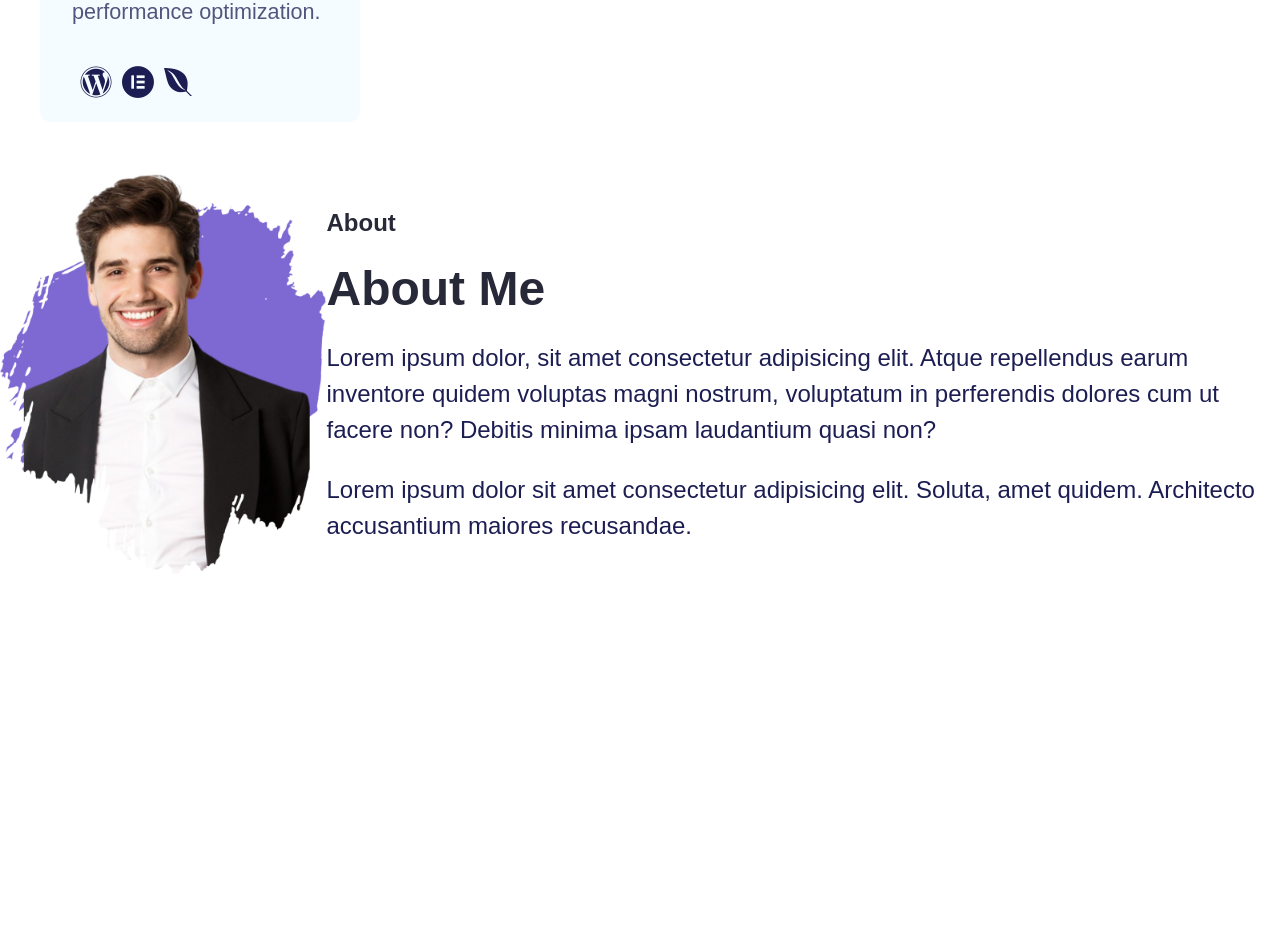
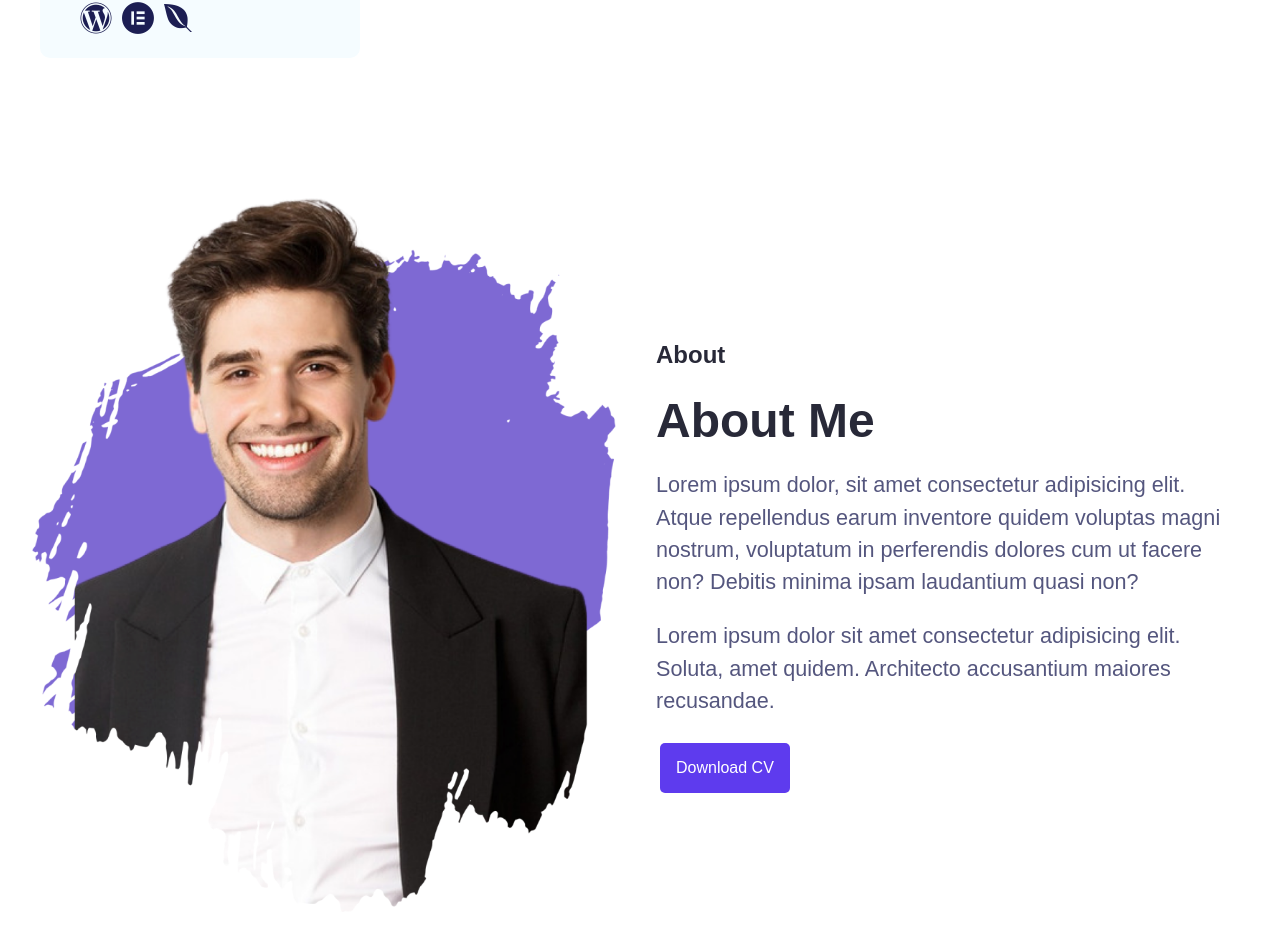
Before and after one commit to Ambush08/Personal-Portfolio, a React (Vite) app: page / in a window 1280 px wide. Shown: the part 1705-2650 px from the top of the page. Before the commit the page ends 2283 px from the top, so only its background shows below. Built offline with nearby package versions, Linux system fonts and the light colour scheme.

Commit message:
Create projects component

```diff
--- a/src/App.css
+++ b/src/App.css
@@ -18,7 +18,7 @@ body{
 }
 
 a{
-    color: var(--primary);
+    color: var(--darkblue);
     text-decoration: none;
 }
 
@@ -45,6 +45,20 @@ li{
 
 .btn-primary{
     background: var(--primary);
+    color: var(--white);
+}
+
+.btn-secondary{
+    background: var(--white);
+    color: var(--primary);
+    border: 1px solid var(--primary);
+}
+
+.btn-secondary:hover{
+    background: var(--primary);
+}
+
+.btn-secondary a:hover{
     color: var(--white);
 }
 
--- a/src/Pages/Home/AboutMe.css
+++ b/src/Pages/Home/AboutMe.css
@@ -0,0 +1,115 @@
+:root {
+    --primary: #5e3bee;
+    --heading-color: #282938;
+    --bg-shade: #f5fcff;
+    --github: #e62872;
+    --darkblue: #1c1e53;
+    --black: #000;
+    --white: #fff;
+}
+
+.about-me{
+    width: 100%;
+    background: var(--white);
+}
+
+.about-container{
+    display: flex;
+    flex-direction: column;
+    align-items: center;
+    justify-content: center;
+    max-width: 468px;
+    margin: 5em auto;
+    padding-top: 3em;
+}
+
+.about-img{
+    width: 70%;
+    min-width: 300px;
+}
+
+.about-content{
+    margin: 0 2.5em;
+}
+
+.about-header{
+    text-align: center;
+}
+
+.about-info{
+    text-align: center;
+}
+
+.about-info p{
+    font-size: 1.25rem;
+    line-height: 1.5;
+    opacity: .75;
+}
+
+
+
+
+
+/* Media Queries */
+@media(min-width: 469px){
+    .about-container{
+        max-width: 767px;
+    }
+
+    .about-img{
+        width: 70%;
+        min-width: 350px;
+    }
+
+    .about-info p{
+        font-size: 1.3rem;
+    }
+
+}
+
+@media(min-width: 768px){
+    .about-container{
+        max-width: 1023px;
+    }
+
+    .about-img{
+        min-width: 400px;
+    }
+
+    .about-info p{
+        font-size: 1.35rem;
+    }
+}
+
+@media(min-width: 1024px){
+    .about-container{
+        max-width: 1443px;
+        flex-direction: row;
+        align-items: center;
+        justify-content: center;
+    }
+
+    .about-img{
+        margin-left: 2em;
+        width: 50%;
+    }
+
+    .about-content{
+        display: flex;
+        flex-direction: column;
+        align-items: flex-start;
+        width: 50%;
+    }
+
+    .about-title{
+        text-align: left;
+    }
+
+    .about-description{
+        text-align: left;
+    }
+
+    .about-info p{
+        text-align: left;
+    }
+}
--- a/src/Pages/Home/AboutMe.jsx
+++ b/src/Pages/Home/AboutMe.jsx
@@ -3,7 +3,7 @@ import './AboutMe.css';
 export function AboutMe () {
     return(
         <section id='about' className='about-me'>
-            <div className="container">
+            <div className="container about-container">
                 <div className="about-img">
                     <img src='./img/about-me.png' />
                 </div>
@@ -19,7 +19,11 @@ export function AboutMe () {
                         <p>Lorem ipsum dolor, sit amet consectetur adipisicing elit. Atque repellendus earum inventore quidem voluptas magni nostrum, voluptatum in perferendis dolores cum ut facere non? Debitis minima ipsam laudantium quasi non?</p>
                         <p>Lorem ipsum dolor sit amet consectetur adipisicing elit. Soluta, amet quidem. Architecto accusantium maiores recusandae.</p>
                     </div>
+                    <button className='btn btn-primary'>
+                        Download CV
+                    </button>
                 </div>
+
             </div>
         </section>
     )
--- /dev/null
+++ b/src/Pages/Home/Projects.css
@@ -0,0 +1,9 @@
+:root {
+    --primary: #5e3bee;
+    --heading-color: #282938;
+    --bg-shade: #f5fcff;
+    --github: #e62872;
+    --darkblue: #1c1e53;
+    --black: #000;
+    --white: #fff;
+}
--- a/src/Pages/Home/Skills.css
+++ b/src/Pages/Home/Skills.css
@@ -52,6 +52,7 @@
     display: flex;
     flex-direction: column;
     padding-bottom: .5em;
+    min-width: 350px;
 }
 
 .skill-card:hover{
@@ -78,6 +79,7 @@
 
 .skill-card-info{
     margin: 0 2em;
+    font-size: .75rem;
 }
 
 .skill-name{
--- a/src/Pages/Home/Skills.jsx
+++ b/src/Pages/Home/Skills.jsx
@@ -40,7 +40,7 @@ export function Skills() {
             <div className="skill-card-info">
               <h3 className="skill-name">Back-End</h3>
               <p className="skill-description">
-                Develop robust server-side applications, REST APIs, database integrations, and secure authentication systems for modern web applications.
+                Develop robust server-side applications, REST APIs, database integrations, and secure systems for modern web applications.
               </p>
             </div>
             <div className="skill-tech">
@@ -90,7 +90,7 @@ export function Skills() {
             <div className="skill-card-info">
               <h3 className="skill-name">Wordpress</h3>
               <p className="skill-description">
-                Build responsive, SEO-optimized WordPress websites with custom themes, plugins, payment integration and performance optimization.
+                Build responsive, SEO-optimized WordPress websites with custom themes, plugins and performance optimization.
               </p>
             </div>
             <div className="skill-tech">
```
Also changed, not shown: src/Pages/Home/Projects.jsx (+20 -0 lines).
